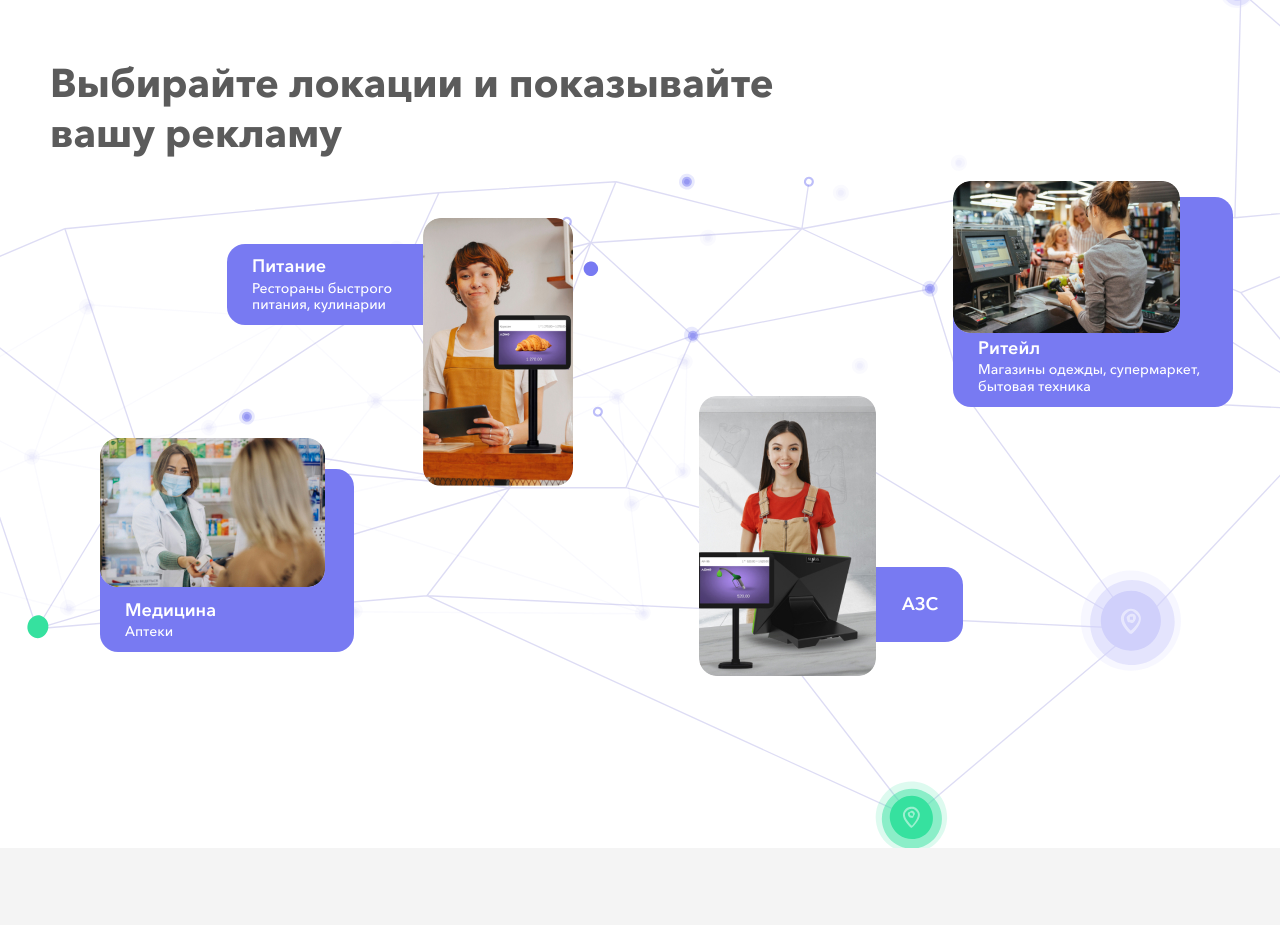
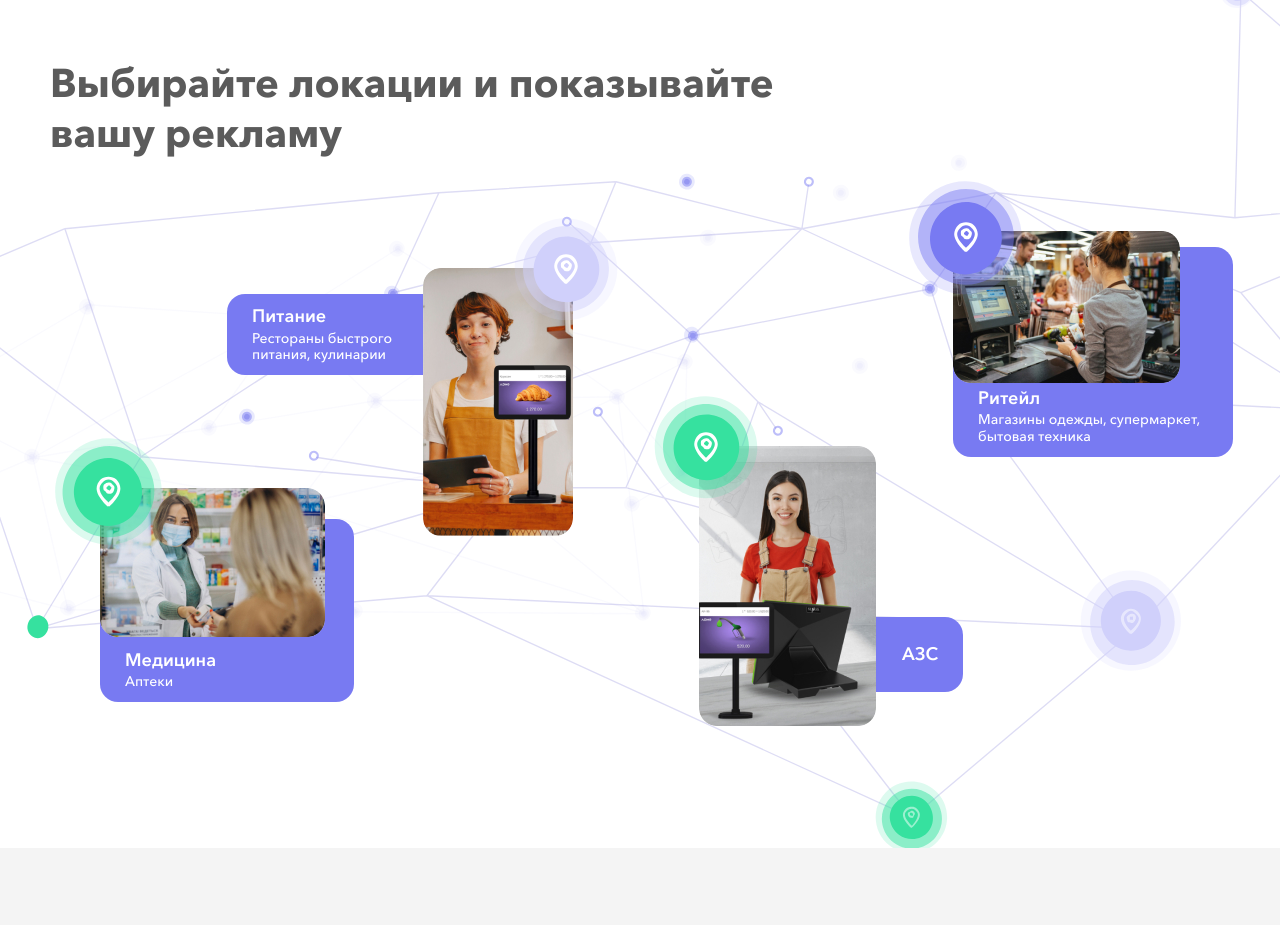
Before and after one commit to isemilia/ADMO, a website: page app/advertisers.html in a window 1280 px wide. Shown: the part 3147-4072 px from the top of the page. Drawn offline with nearby package versions, Linux system fonts and the light colour scheme.

Commit message:
Add icons

```diff
--- a/app/assets/css/sass/components/advertisers/_purpose.scss
+++ b/app/assets/css/sass/components/advertisers/_purpose.scss
@@ -9,6 +9,7 @@
         line-height: 1.25em;
     }
     &-wrap {
+        margin-top: 50px;
         position: relative;
         z-index: 1;
         // display: flex;
@@ -18,6 +19,18 @@
     &-item {
         position: absolute;
         &-img {
+            position: relative;
+            --img-size: 100px;
+            &::before {
+                display: block;
+                position: absolute;
+                content: '';
+                background-repeat: no-repeat;
+                background-size: contain;
+                background-position: center center;
+                width: var(--img-size);
+                height: var(--img-size);
+            }
             img {
                 border-radius: 18px;
             }
@@ -45,6 +58,14 @@
         &--01 {
             top: 60px;
             left: 373px;
+            .purpose-item-img {
+                --img-size: 104px;
+                &::before {
+                    right: -45px;
+                    top: -50px;
+                    background-image: url('../img/advertisers/purpose-icon-1.svg');
+                }
+            }
             .purpose-item-label {
                 width: 330px;
                 top: 26px;
@@ -58,6 +79,14 @@
         &--02 {
             top: 280px;
             left: 50px;
+            .purpose-item-img {
+                --img-size: 107px;
+                &::before {
+                    left: -45px;
+                    top: -50px;
+                    background-image: url('../img/advertisers/purpose-icon-2.svg');
+                }
+            }
             .purpose-item-label {
                 width: 254px;
                 min-height: 183px;
@@ -70,6 +99,14 @@
         &--03 {
             top: 23px;
             right: 50px;
+            .purpose-item-img {
+                --img-size: 114px;
+                &::before {
+                    left: -45px;
+                    top: -50px;
+                    background-image: url('../img/advertisers/purpose-icon-3.svg');
+                }
+            }
             .purpose-item-label {
                 min-height: 210px;
                 width: 280px;
@@ -81,6 +118,14 @@
         &--04 {
             top: 238px;
             right: 354px;
+            .purpose-item-img {
+                --img-size: 104px;
+                &::before {
+                    left: -45px;
+                    top: -50px;
+                    background-image: url('../img/advertisers/purpose-icon-4.svg');
+                }
+            }
             .purpose-item-label {
                 align-items: flex-end;
                 justify-content: center;
```
Also changed, not shown: app/assets/css/advertisers.min.css, app/assets/img/advertisers/purpose-icon-1.svg (added), app/assets/img/advertisers/purpose-icon-2.svg (added), app/assets/img/advertisers/purpose-icon-3.svg (added), app/assets/img/advertisers/purpose-icon-4.svg (added).
